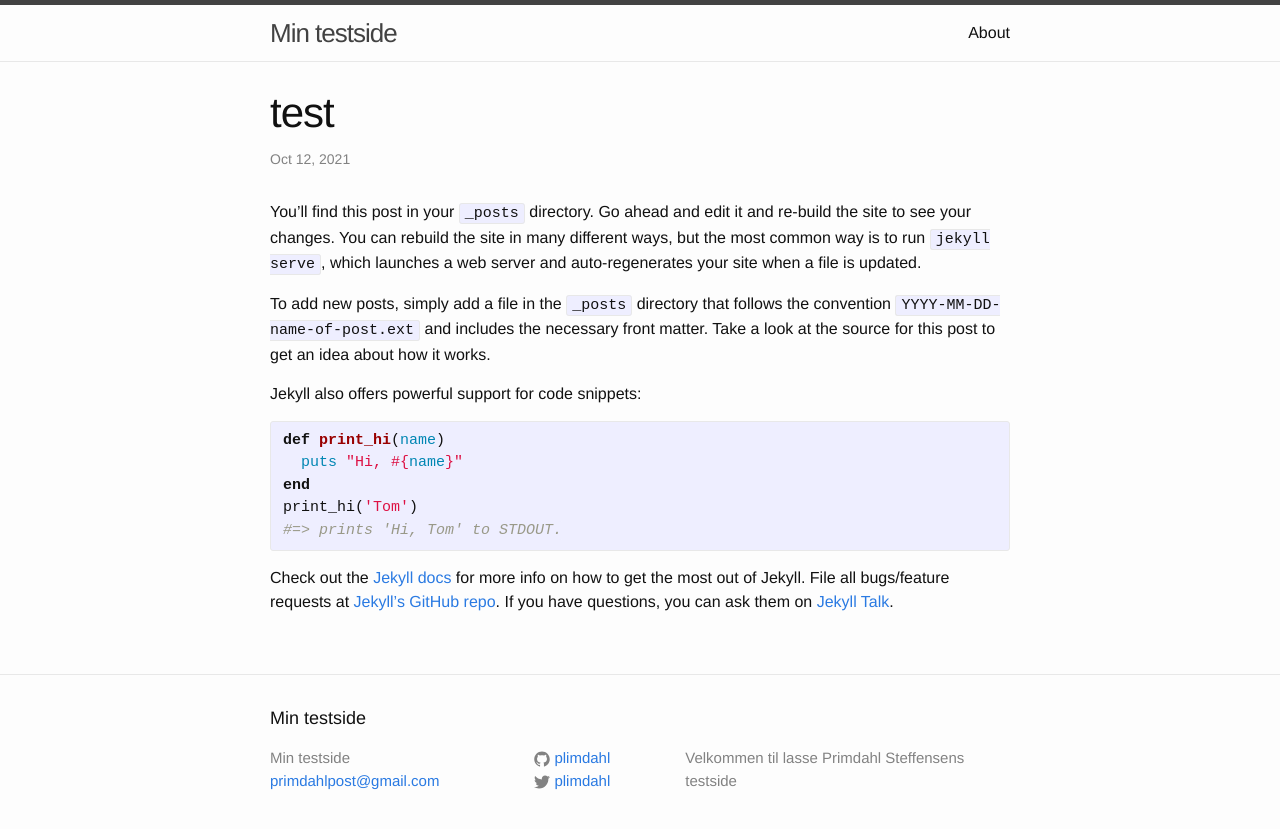
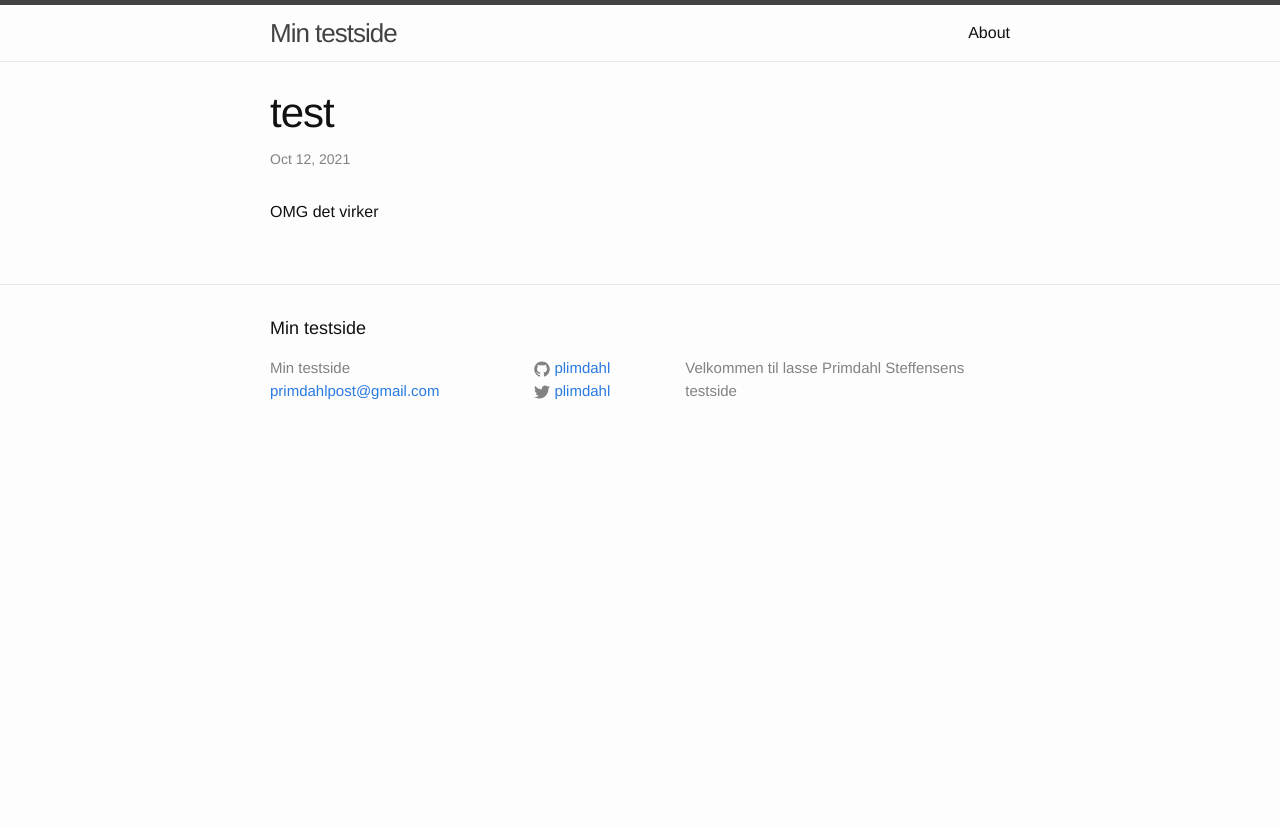
Before and after one commit to plimdahl/plimdahl.github.io, a Jekyll site: the page built from _posts/2021-10-12-welcome-to-jekyll.markdown, in a window 1280 px wide. Shown: the top 829 px of the page. Built offline with Jekyll 4.4.1, drawn with Linux system fonts in a browser that asks for light colours.

Commit message:
Update 2021-10-12-welcome-to-jekyll.markdown

```diff
--- a/_posts/2021-10-12-welcome-to-jekyll.markdown
+++ b/_posts/2021-10-12-welcome-to-jekyll.markdown
@@ -2,24 +2,6 @@
 layout: post
 title:  "test"
 date:   2021-10-12 08:42:21 +0000
-categories: jekyll update
+categories: update
 ---
-You’ll find this post in your `_posts` directory. Go ahead and edit it and re-build the site to see your changes. You can rebuild the site in many different ways, but the most common way is to run `jekyll serve`, which launches a web server and auto-regenerates your site when a file is updated.
-
-To add new posts, simply add a file in the `_posts` directory that follows the convention `YYYY-MM-DD-name-of-post.ext` and includes the necessary front matter. Take a look at the source for this post to get an idea about how it works.
-
-Jekyll also offers powerful support for code snippets:
-
-{% highlight ruby %}
-def print_hi(name)
-  puts "Hi, #{name}"
-end
-print_hi('Tom')
-#=> prints 'Hi, Tom' to STDOUT.
-{% endhighlight %}
-
-Check out the [Jekyll docs][jekyll-docs] for more info on how to get the most out of Jekyll. File all bugs/feature requests at [Jekyll’s GitHub repo][jekyll-gh]. If you have questions, you can ask them on [Jekyll Talk][jekyll-talk].
-
-[jekyll-docs]: http://jekyllrb.com/docs/home
-[jekyll-gh]:   https://github.com/jekyll/jekyll
-[jekyll-talk]: https://talk.jekyllrb.com/
+OMG det virker
```
